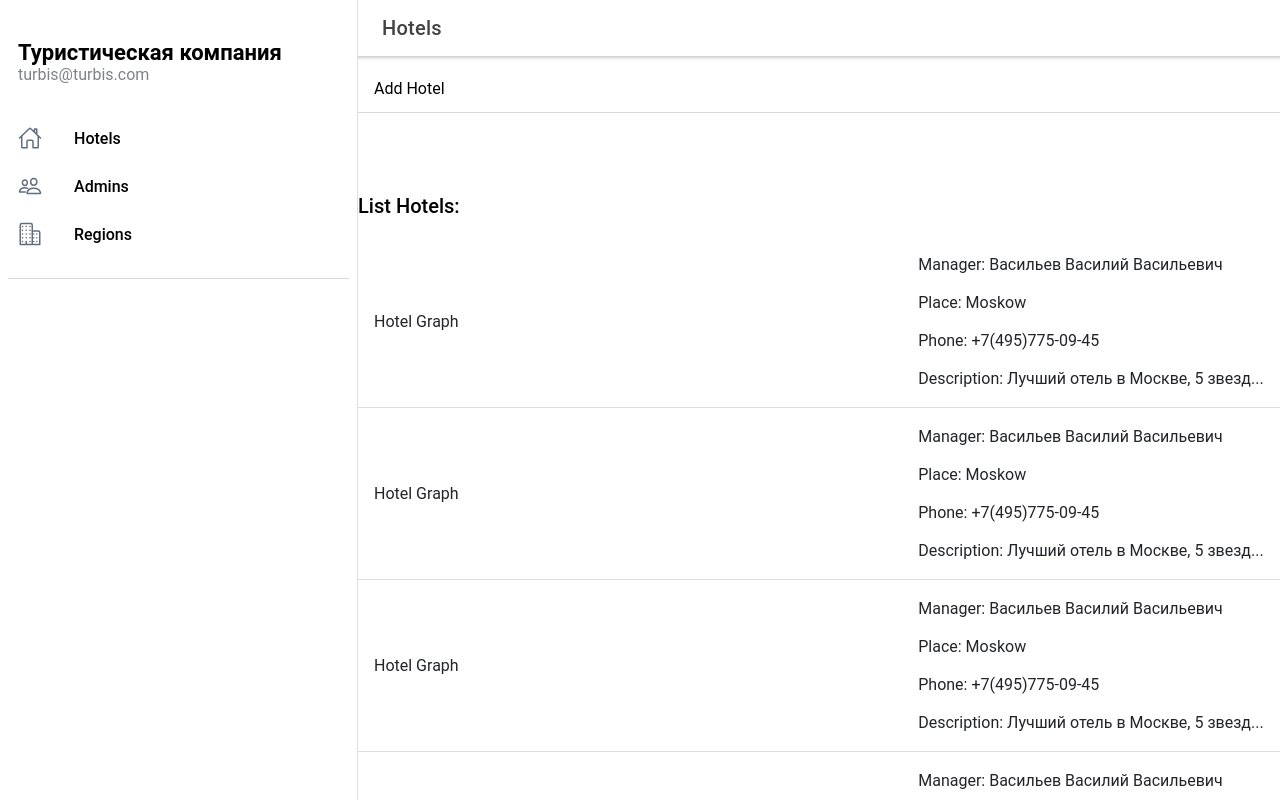
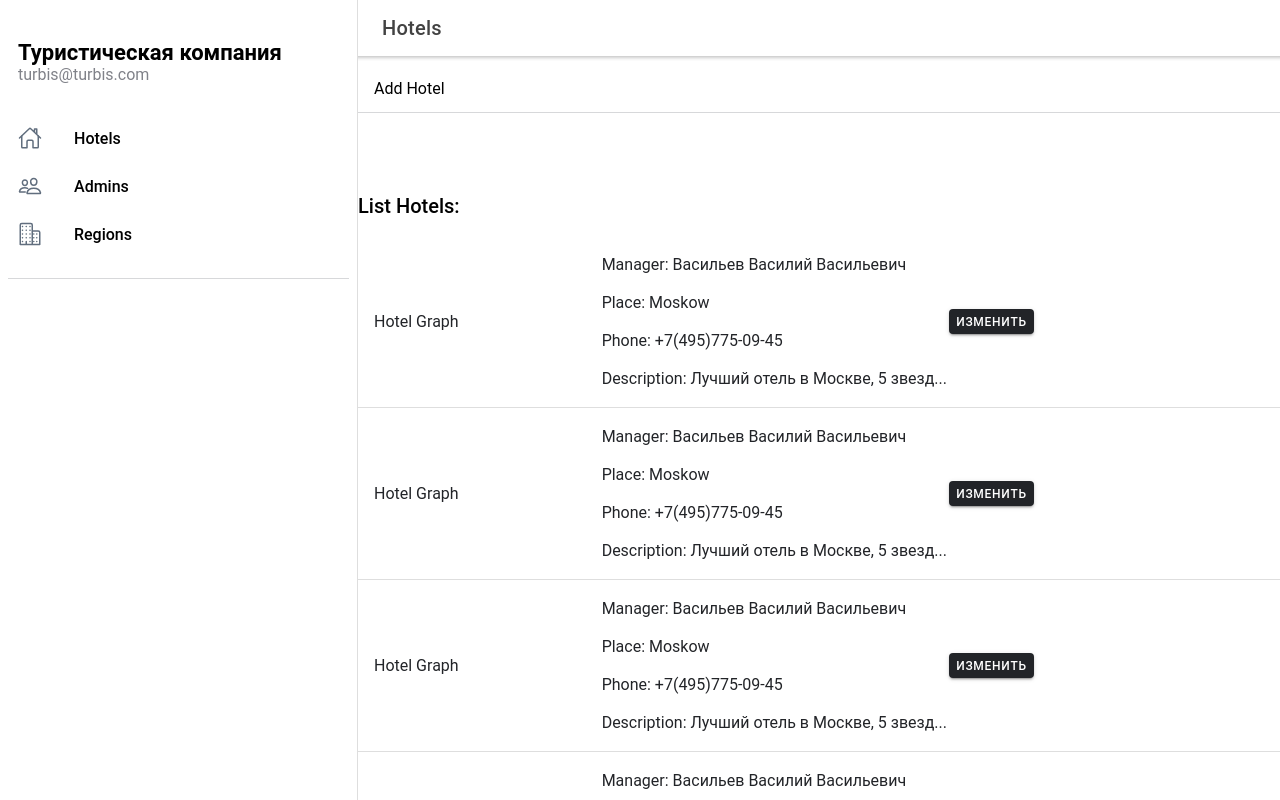
Before and after one commit to aleqdev/turbis, a React (Create React App) app: page /page/hotels in a window 1280 px wide. Built offline with nearby package versions, Linux system fonts and the light colour scheme.

Commit message:
add new fichs

```diff
--- a/src/components/ExploreContainer.tsx
+++ b/src/components/ExploreContainer.tsx
@@ -1,14 +1,9 @@
 import './ExploreContainer.css';
 import {
-  IonContent,
-  IonIcon,
   IonItem,
   IonLabel,
   IonList,
-  IonListHeader,
-  IonMenu,
   IonMenuToggle,
-  IonNote,
 } from '@ionic/react';
 
 
--- /dev/null
+++ b/src/components/modal.tsx
@@ -0,0 +1,70 @@
+import './ExploreContainer.css';
+import { IonButtons, IonHeader, IonMenuButton, IonPage, IonTitle, IonToolbar, IonSplitPane, IonText, IonButton, IonModal, IonInput, IonContent } from '@ionic/react';
+import {
+  IonItem,
+  IonLabel,
+  IonList,
+  IonMenuToggle,
+} from '@ionic/react';
+import { useParams } from 'react-router';
+import { useRef, useState } from 'react';
+import { OverlayEventDetail } from '@ionic/react/dist/types/components/react-component-lib/interfaces';
+
+interface ContainerProps {
+    id: number;
+    manager: string;
+    place: string;
+    phone: string;
+    description: string;
+  }
+
+const Modal: React.FC<ContainerProps> = ({ id, manager,  place, phone, description}) => {
+    const { name } = useParams<{ name: string; }>();
+    const modal = useRef<HTMLIonModalElement>(null);
+    const input = useRef<HTMLIonInputElement>(null);
+    console.log(id)
+  const [message, setMessage] = useState(
+    'This modal example uses triggers to automatically open a modal when the button is clicked.'
+  );
+
+  function confirm() {
+    modal.current?.dismiss(input.current?.value, 'confirm');
+  }
+
+  function onWillDismiss(ev: CustomEvent<OverlayEventDetail>) {
+    if (ev.detail.role === 'confirm') {
+      setMessage(`Hello, ${ev.detail.data}!`);
+    }
+  }
+  return (
+    <div className="modal">
+        <IonModal trigger={"open-modal" + id} onWillDismiss={(ev) => onWillDismiss(ev)} ref={modal}>
+                <IonHeader>
+                  <IonToolbar>
+                    <IonButtons slot="start">
+                      <IonButton onClick={() => modal.current?.dismiss()}>Cancel</IonButton>
+                    </IonButtons>
+                    <IonTitle>Change Hotel</IonTitle>
+                    <IonButtons slot="end">
+                      <IonButton onClick={() => confirm()} strong={true}>Save</IonButton>
+                    </IonButtons>
+                  </IonToolbar>
+                </IonHeader>
+                <IonContent class="ion-padding">
+                  <IonItem>
+                    <IonLabel position="stacked">Manager</IonLabel>
+                    <IonInput type="text" placeholder="Manager..." value={manager}></IonInput>
+                    <IonLabel position="stacked">Place</IonLabel>
+                    <IonInput type="text" placeholder="Place..." value={place}></IonInput>
+                    <IonLabel position="stacked">Phone</IonLabel>
+                    <IonInput type="text" placeholder="Phone..." value={phone}></IonInput>
+                    <IonLabel position="stacked">Description</IonLabel>
+                    <IonInput type="text" placeholder="Description..." value={description}></IonInput>
+                  </IonItem>
+                </IonContent>
+              </IonModal>
+    </div>
+  );
+};
+
+export default Modal;
--- a/src/pages/Hotels.tsx
+++ b/src/pages/Hotels.tsx
@@ -1,6 +1,7 @@
-import { IonButtons, IonHeader, IonMenuButton, IonPage, IonTitle, IonToolbar, IonSplitPane, IonText } from '@ionic/react';
+import { IonButtons, IonHeader, IonMenuButton, IonPage, IonTitle, IonToolbar, IonSplitPane, IonText, IonButton, IonModal, IonInput } from '@ionic/react';
 import { useParams } from 'react-router';
 import ExploreContainer from '../components/ExploreContainer';
+import Modal from '../components/modal'
 import './Page.css';
 import {
   IonContent,
@@ -13,8 +14,11 @@ import {
   IonMenuToggle,
   IonNote,
 } from '@ionic/react';
+import { useRef, useState } from 'react';
+import { OverlayEventDetail } from '@ionic/react/dist/types/components/react-component-lib/interfaces';
 
 interface Hotel {
+  id: number;
   title: string;
   place: string;
   phone: string;
@@ -24,6 +28,7 @@ interface Hotel {
 
 const Hotels: Hotel[] = [
   {
+    id: 1,
     title: 'Hotel Graph',
     place:'Moskow',
     phone: '+7(495)775-09-45',
@@ -31,6 +36,7 @@ const Hotels: Hotel[] = [
     description: 'Лучший отель в Москве, 5 звезд...'
   },
   {
+    id: 2,
     title: 'Hotel Graph',
     place:'Moskow',
     phone: '+7(495)775-09-45',
@@ -38,6 +44,7 @@ const Hotels: Hotel[] = [
     description: 'Лучший отель в Москве, 5 звезд...'
   },
   {
+    id: 3,
     title: 'Hotel Graph',
     place:'Moskow',
     phone: '+7(495)775-09-45',
@@ -45,6 +52,7 @@ const Hotels: Hotel[] = [
     description: 'Лучший отель в Москве, 5 звезд...'
   },
   {
+    id: 4,
     title: 'Hotel Graph',
     place:'Moskow',
     phone: '+7(495)775-09-45',
@@ -69,8 +77,26 @@ const appPages: AppPage[] = [
 const Page: React.FC = () => {
 
   const { name } = useParams<{ name: string; }>();
+  const modal = useRef<HTMLIonModalElement>(null);
+  const input = useRef<HTMLIonInputElement>(null);
 
+  const [message, setMessage] = useState(
+    'This modal example uses triggers to automatically open a modal when the button is clicked.'
+  );
+
+  function confirm() {
+    modal.current?.dismiss(input.current?.value, 'confirm');
+  }
+
+  function onWillDismiss(ev: CustomEvent<OverlayEventDetail>) {
+    if (ev.detail.role === 'confirm') {
+      setMessage(`Hello, ${ev.detail.data}!`);
+    }
+  }
   return (
+
+
+
     <IonPage>
       <IonHeader>
         <IonToolbar>
@@ -99,22 +125,24 @@ const Page: React.FC = () => {
           })}
         </IonList>
         <br></br><br></br><br></br>
-        {/* <ExploreContainer name={name} /> */}
           <h4>List Hotels:</h4>
         <IonList id="hotels_list">
           {Hotels.map((appPage, index) => {
             return (
               <IonMenuToggle key={index} autoHide={false}>
                 <IonItem className={true === true ? 'selected' : 'functions'} routerDirection="none" lines="full" detail={false}>
-                  <IonLabel>{appPage.title}</IonLabel>
+                  <IonLabel className={'fix_flex'}>{appPage.title}</IonLabel>
                   <IonText><br></br>
                   Manager: {appPage.admin_fio}<br></br><br></br>
                   Place: {appPage.place}<br></br><br></br>
                   Phone: {appPage.phone}<br></br><br></br>
                   Description: {appPage.description}<br></br><br></br>
                   </IonText>
+                  <IonButton id={"open-modal" + index.toString()} expand="block">Изменить</IonButton>
+                  <Modal id={index} manager={appPage.admin_fio} place={appPage.place} phone={appPage.phone} description={appPage.description} />
                 </IonItem>
               </IonMenuToggle>
+
             );
           })}
         </IonList>
--- a/src/pages/Page.css
+++ b/src/pages/Page.css
@@ -1,3 +1,7 @@
 .functions{
     border-bottom: 1px solid var(--ion-color-step-150, #d7d8da);
   }
+
+.fix_flex{
+  flex: 0.5 0.5;
+}
--- a/src/pages/Regions.tsx
+++ b/src/pages/Regions.tsx
@@ -83,12 +83,6 @@ const Page: React.FC = () => {
               <IonMenuToggle key={index} autoHide={false}>
                 <IonItem className={true === true ? 'selected' : 'item'} routerDirection="none" lines='full' detail={false}>
                   <IonLabel>{appPage.title}</IonLabel>
-                  {/* <IonText><br></br>
-                  ФИО Admin: {appPage.}<br></br><br></br>
-                  Place: {appPage.place}<br></br><br></br>
-                  Phone: {appPage.phone}<br></br><br></br>
-                  Description: {appPage.description}<br></br><br></br>
-                  </IonText> */}
                 </IonItem>
               </IonMenuToggle>
             );
```
Also changed, not shown: src/pages/Admins.tsx (+26 -0 lines).
